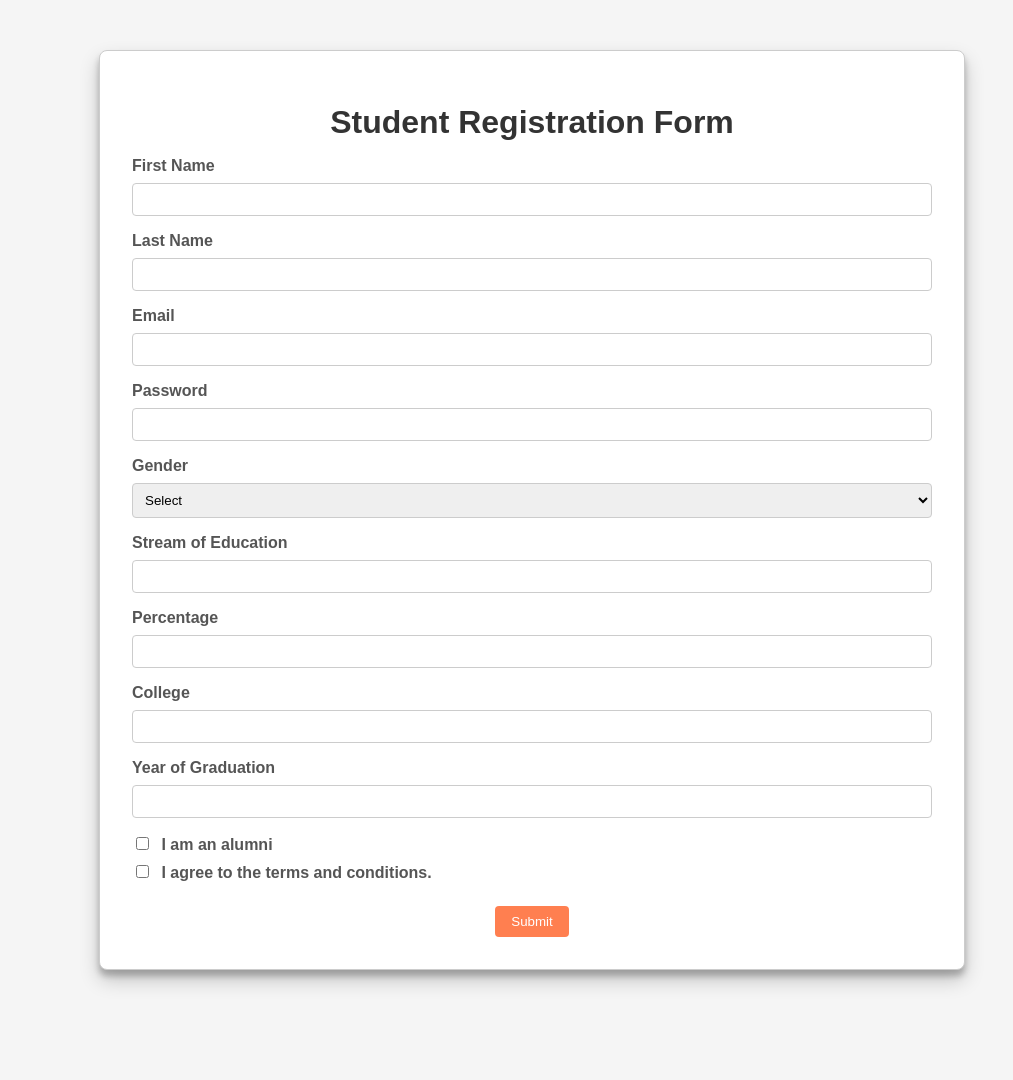
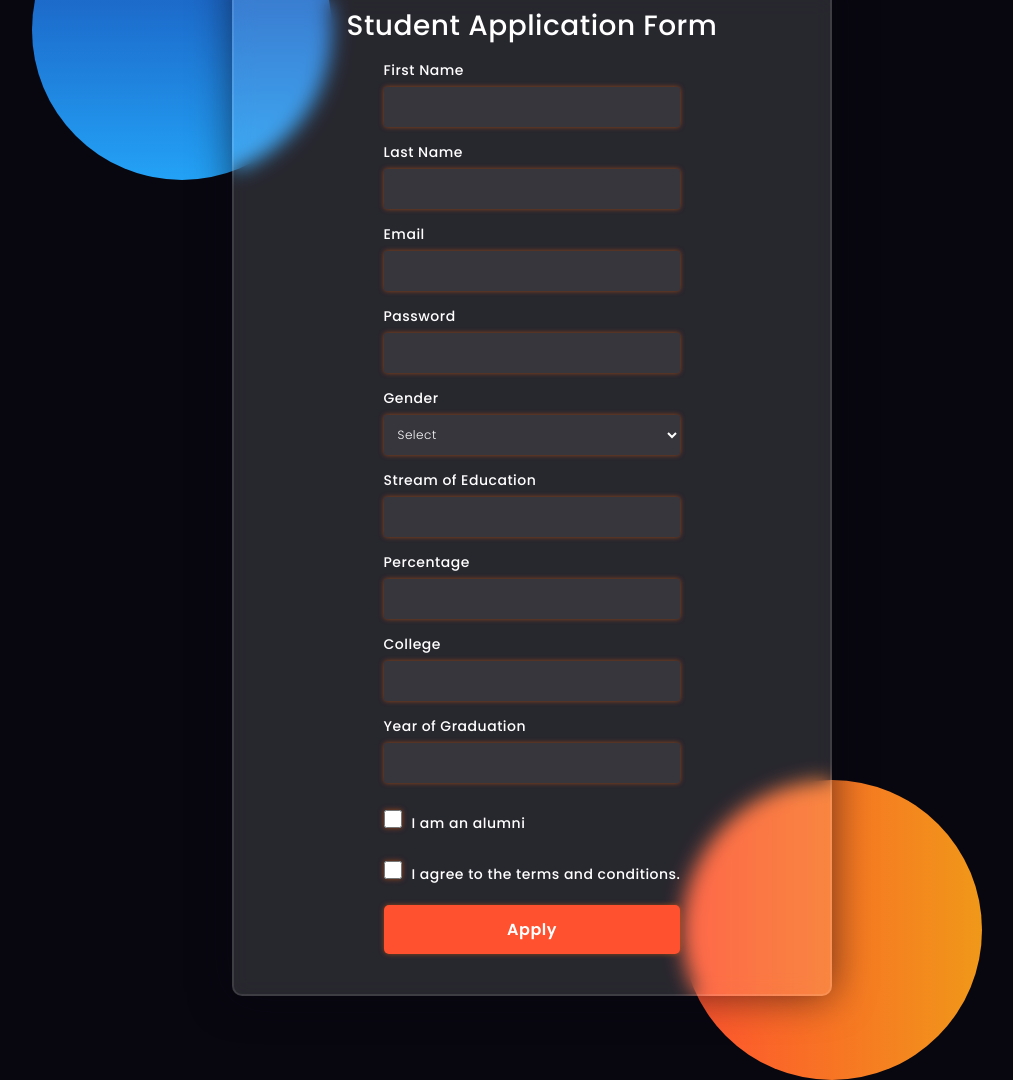
Before and after one commit to Nithin-2413/hackrush, a plain HTML site: page nithin/ngoside stud reg.html in a window 1280 px wide. Shown: the whole page, without its empty margins (108-1121 px from the left). Before the commit the page ends 1020 px from the top, so only its background shows below. Drawn offline with Linux system fonts and the light colour scheme.

Commit message:
Update ngoside stud reg.html

```diff
--- a/nithin/ngoside stud reg.html
+++ b/nithin/ngoside stud reg.html
@@ -1,14 +1,152 @@
 <!DOCTYPE html>
-<html>
+<html lang="en">
 <head>
   <meta charset="UTF-8">
   <title>Registration Page</title>
-    <link rel="stylesheet" href="index.css">
+  <link rel="preconnect" href="https://fonts.gstatic.com">
+  <link rel="stylesheet" href="https://cdnjs.cloudflare.com/ajax/libs/font-awesome/5.15.4/css/all.min.css">
+  <link href="https://fonts.googleapis.com/css2?family=Poppins:wght@300;500;600&display=swap" rel="stylesheet">
+  <!--Stylesheet-->
+  <style media="screen">
+    *,
+    *:before,
+    *:after{
+      padding: 0;
+      margin: 0;
+      box-sizing: border-box;
+    }
+    body{
+      background-color: #080710;
+      display: flex;
+      justify-content: center;
+      align-items: center;
+      height: 120vh;
+      margin: 0;
+    }
+    .background{
+      width: 800px;
+      height: 1000px;
+      position: absolute;
+    }
+    .background .shape{
+      height: 300px;
+      width: 300px;
+      position: absolute;
+      border-radius: 50%;
+    }
+    .shape:first-child{
+      background: linear-gradient(
+        #1845ad,
+        #23a2f6
+      );
+      left: -100px;
+      top: -100px;
+    }
+    .shape:last-child{
+      background: linear-gradient(
+        to right,
+        #ff512f,
+        #f09819
+      );
+      right: -50px;
+      bottom: -100px;
+    }
+    .container1{
+      width: 600px;
+      background-color: rgba(255,255,255,0.13);
+      border-radius: 10px;
+      backdrop-filter: blur(10px);
+      border: 2px solid rgba(255,255,255,0.1);
+      box-shadow: 0 0 40px rgba(8,7,16,0.6);
+      padding: 40px 35px;
+      display: flex;
+      flex-direction: column;
+      align-items: center;
+      position: relative;
+    }
+    select {
+      background-color: #201577; /* Match the background color of the page */
+      color: #ffffff; /* Text color remains white */
+    }
+
+    .container1 *{
+      font-family: 'Poppins',sans-serif;
+      color: #ffffff;
+      letter-spacing: 0.5px;
+      outline: none;
+      border: none;
+    }
+    .container1 h1{
+      font-size: 28px;
+      font-weight: 500;
+      line-height: 38px;
+      text-align: center;
+    }
+    label{
+      display: block;
+      margin-top: 15px;
+      font-size: 14px;
+      font-weight: 500;
+    }
+    input, select{
+      display: block;
+      height: 40px;
+      width: 100%;
+      background-color: rgba(255,255,255,0.07);
+      border-radius: 3px;
+      padding: 0 10px;
+      margin-top: 6px;
+      font-size: 12px;
+      font-weight: 300;
+      box-shadow: 0 0 5px rgba(255, 100, 0, 0.5); /* Orange glow */
+      transition: box-shadow 0.3s ease-in-out;
+    }
+    input:focus, select:focus{
+      box-shadow: 0 0 10px rgba(255, 100, 0, 1); /* Intense orange glow */
+    }
+    ::placeholder{
+      color: #e5e5e5;
+    }
+    button{
+      margin-top: 20px;
+      width: 100%;
+      background-color: #ff512f;
+      color: #ffffff;
+      padding: 12px 0;
+      font-size: 16px;
+      font-weight: 600;
+      border-radius: 5px;
+      cursor: pointer;
+      transition: background-color 0.3s, box-shadow 0.3s;
+      box-shadow: 0 0 5px rgba(255, 100, 0, 0.5); /* Orange glow */
+    }
+    button:hover{
+      background-color: #e44e1b;
+      box-shadow: 0 0 10px rgba(255, 100, 0, 1); /* Intense orange glow */
+    }
+    .checkbox-container {
+      display: flex;
+      align-items: center;
+      margin-top: 15px;
+    }
+    .checkbox-container input {
+      height: 18px;
+      width: 18px;
+      margin-right: 10px;
+      accent-color: #23a2f6; /* Customize the checkbox color */
+    }
+    #occupationDetails {
+      display: none;
+    }
+  </style>
 </head>
 <body>
-    <div class="spacing1">
+  <div class="background">
+    <div class="shape"></div>
+    <div class="shape"></div>
+  </div>
   <div class="container1">
-        <h1>Student Registration Form</h1>
+    <h1>Student Application Form</h1>
     <form id="registrationForm">
       <label for="firstName">First Name</label>
       <input type="text" id="firstName" name="firstName" required>
@@ -29,29 +167,25 @@
         <option value="Female">Female</option>
         <option value="Other">Other</option>
       </select>
+
       <label for="stream">Stream of Education</label>
       <input type="text" id="stream" name="stream" required>
 
-
       <label for="percentage">Percentage</label>
-          <input type="number" id="percentage" name="percentage" required>
-
-
+      <input type="text" id="percentage" name="percentage" pattern="^\d{1,5}(?:\.\d{1,2})?$" title="Enter a valid percentage (up to 5 digits with optional decimal up to 2 digits)" required>
 
       <label for="college">College</label>
       <input type="text" id="college" name="college" required>
 
-
-
       <label for="graduationYear">Year of Graduation</label>
       <input type="number" id="graduationYear" name="graduationYear" required>
 
-          <label for="alumni">
+      <div class="checkbox-container">
         <input type="checkbox" id="alumni" name="alumni">
-            I am an alumni
-          </label>
+        <label for="alumni">I am an alumni</label>
+      </div>
 
-          <div id="occupationDetails" style="display: none;">
+      <div id="occupationDetails">
         <label for="company">Company of Work</label>
         <input type="text" id="company" name="company">
 
@@ -59,14 +193,13 @@
         <input type="text" id="place" name="place">
       </div>
 
-          <label for="terms">
+      <div class="checkbox-container">
         <input type="checkbox" id="terms" name="terms" required>
-            I agree to the terms and conditions.
-          </label>
+        <label for="terms">I agree to the terms and conditions.</label>
+      </div>
 
-          <button type="submit">Submit</button>
+      <button type="submit">Apply</button>
     </form>
-      </div>
   </div>
 
   <script>
```
Lines whose indentation alone changed are shown as unchanged.
